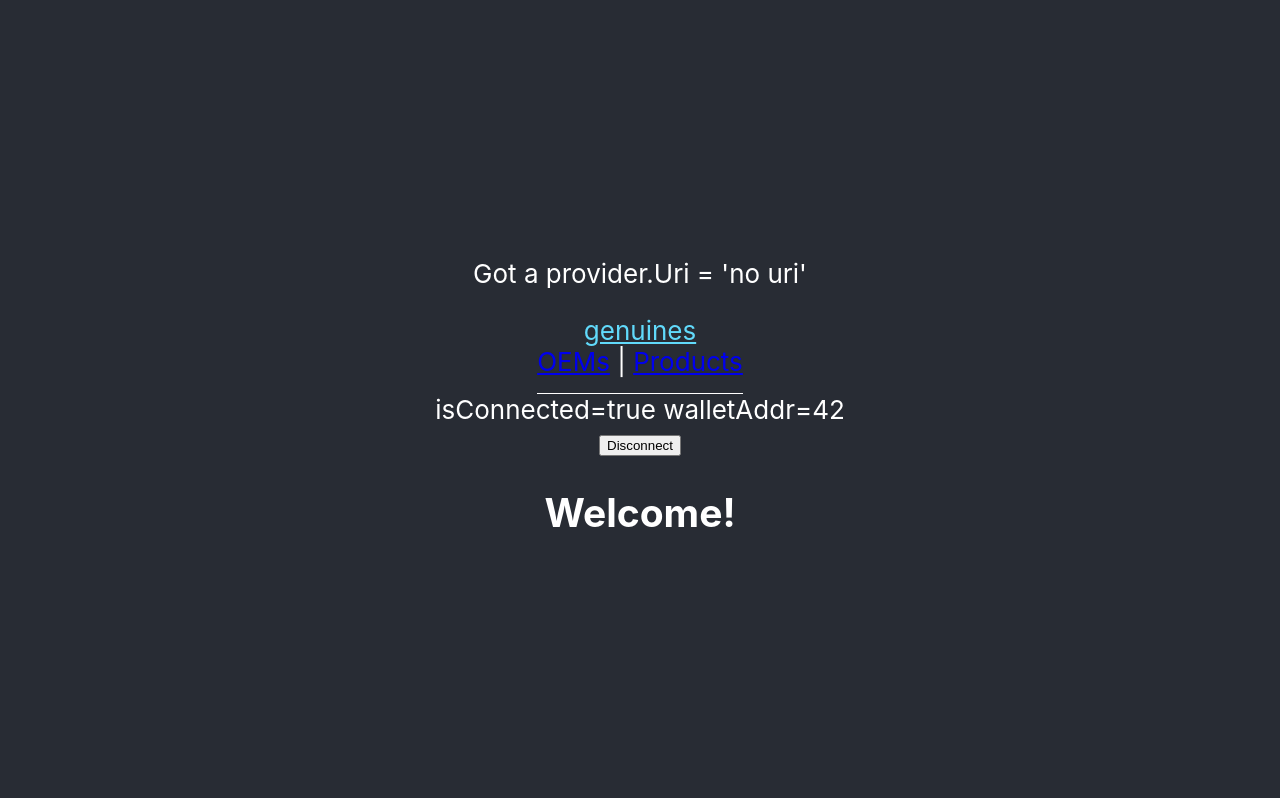
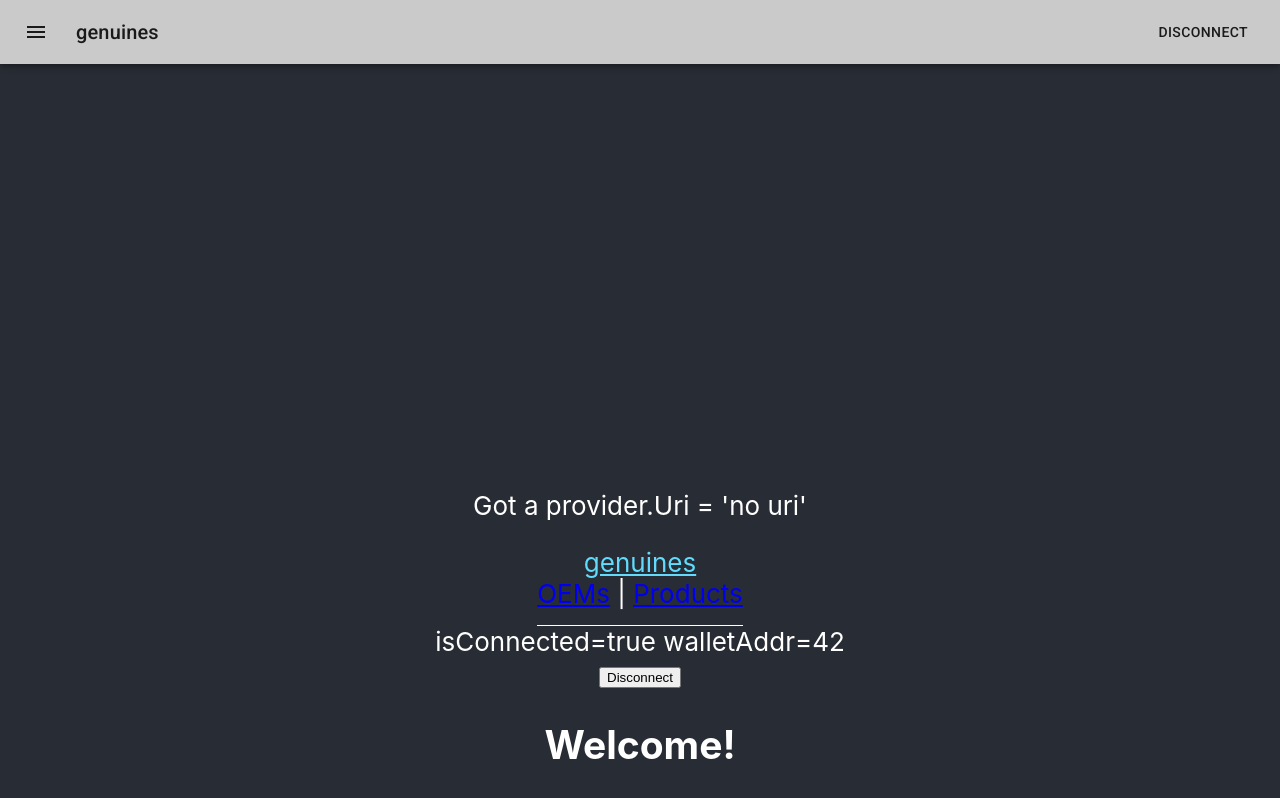
Before and after one commit to genuines-eth/app, a React (Create React App) app: page / in a window 1280 px wide. Both pictures are taken after a click on the button "Connect". Built offline with nearby package versions, Linux system fonts and the light colour scheme; no server answers.

Commit message:
add mui and first appbar

```diff
--- a/package.json
+++ b/package.json
@@ -3,7 +3,12 @@
   "version": "0.1.0",
   "private": true,
   "dependencies": {
+    "@emotion/react": "^11.6.0",
+    "@emotion/styled": "^11.6.0",
     "@ethersproject/shims": "^5.5.0",
+    "@fontsource/roboto": "^4.5.1",
+    "@mui/icons-material": "^5.1.1",
+    "@mui/material": "^5.1.1",
     "@reduxjs/toolkit": "^1.6.2",
     "@testing-library/jest-dom": "^5.11.4",
     "@testing-library/react": "^11.1.0",
--- a/src/App.tsx
+++ b/src/App.tsx
@@ -5,6 +5,7 @@ import { BrowserRouter, Routes, Route } from 'react-router-dom';
 
 import logo from './logo.svg';
 import './App.css';
+import AppBar from './app/AppBar';
 import RequireAuth from './features/requireAuth/RequireAuth';
 import OEMs from "./routes/oems";
 
@@ -417,10 +418,12 @@ function App() {
     }
   }, [contract1]);
 
+
   return (
     <BrowserRouter>
     <div className="App">
       <header className="App-header">
+          <AppBar />
         {false && <img src={logo} className="App-logo" alt="logo" />}
         <p>
           Got {provider ? ' a provider' : 'no provider yet!'}.
--- /dev/null
+++ b/src/app/AppBar.tsx
@@ -0,0 +1,45 @@
+// import * as React from 'react';
+import AppBar from '@mui/material/AppBar';
+import Box from '@mui/material/Box';
+import Toolbar from '@mui/material/Toolbar';
+import Typography from '@mui/material/Typography';
+import Button from '@mui/material/Button';
+import IconButton from '@mui/material/IconButton';
+import MenuIcon from '@mui/icons-material/Menu';
+
+import { RootState } from './store'
+import { useAppDispatch, useAppSelector } from './hooks'
+import { connect, disconnect } from '../features/wallet/walletSlice'
+
+
+export default function ButtonAppBar() {
+    const isConnected = useAppSelector((state: RootState) => state.wallet.isConnected)
+    const dispatch = useAppDispatch()
+
+    return (
+        <Box sx={{ flexGrow: 1 }}>
+            <AppBar >
+                <Toolbar>
+                    <IconButton
+                        size="large"
+                        edge="start"
+                        color="inherit"
+                        aria-label="menu"
+                        sx={{ mr: 2 }}
+                    >
+                        <MenuIcon />
+                    </IconButton>
+                    <Typography variant="h6" component="div"
+                        //sx={{ flexGrow: 1 }}
+                        sx={{ display: { xs: 'none', sm: 'block' } }}
+                    >
+                        genuines
+                    </Typography>
+                    <Box sx={{ flexGrow: 1 }} />
+                    {!isConnected && <Button color="inherit" onClick={() => dispatch(connect(42))}>Connect</Button>}
+                    {isConnected && <Button color="inherit" onClick={() => dispatch(disconnect())}>Disconnect</Button>}
+                </Toolbar>
+            </AppBar>
+        </Box>
+    );
+}
--- a/src/index.tsx
+++ b/src/index.tsx
@@ -3,14 +3,39 @@ import ReactDOM from 'react-dom';
 import { store } from './app/store';
 import { Provider } from 'react-redux';
 
+import '@fontsource/roboto/300.css';
+import '@fontsource/roboto/400.css';
+import '@fontsource/roboto/500.css';
+import '@fontsource/roboto/700.css';
 import './index.css';
+
 import App from './App';
 import reportWebVitals from './reportWebVitals';
+import { createTheme, ThemeProvider } from '@mui/material';
+import { ThemeOptions } from '@mui/material';
+
+// from https://bareynol.github.io/mui-theme-creator/
+const themeOptions: ThemeOptions = {
+  palette: {
+    // type: 'light',
+    primary: {
+      main: '#cacaca',
+    },
+    secondary: {
+      main: '#388e3c',
+    },
+  },
+};
+
+const theme = createTheme(themeOptions);
+
 
 ReactDOM.render(
   <React.StrictMode>
     <Provider store={store}>
+      <ThemeProvider theme={theme}>
       <App />
+      </ThemeProvider>
     </Provider>
   </React.StrictMode>,
   document.getElementById('root')
```
Also changed, not shown: 2 other files (tests, documents, lock files or other folders).
